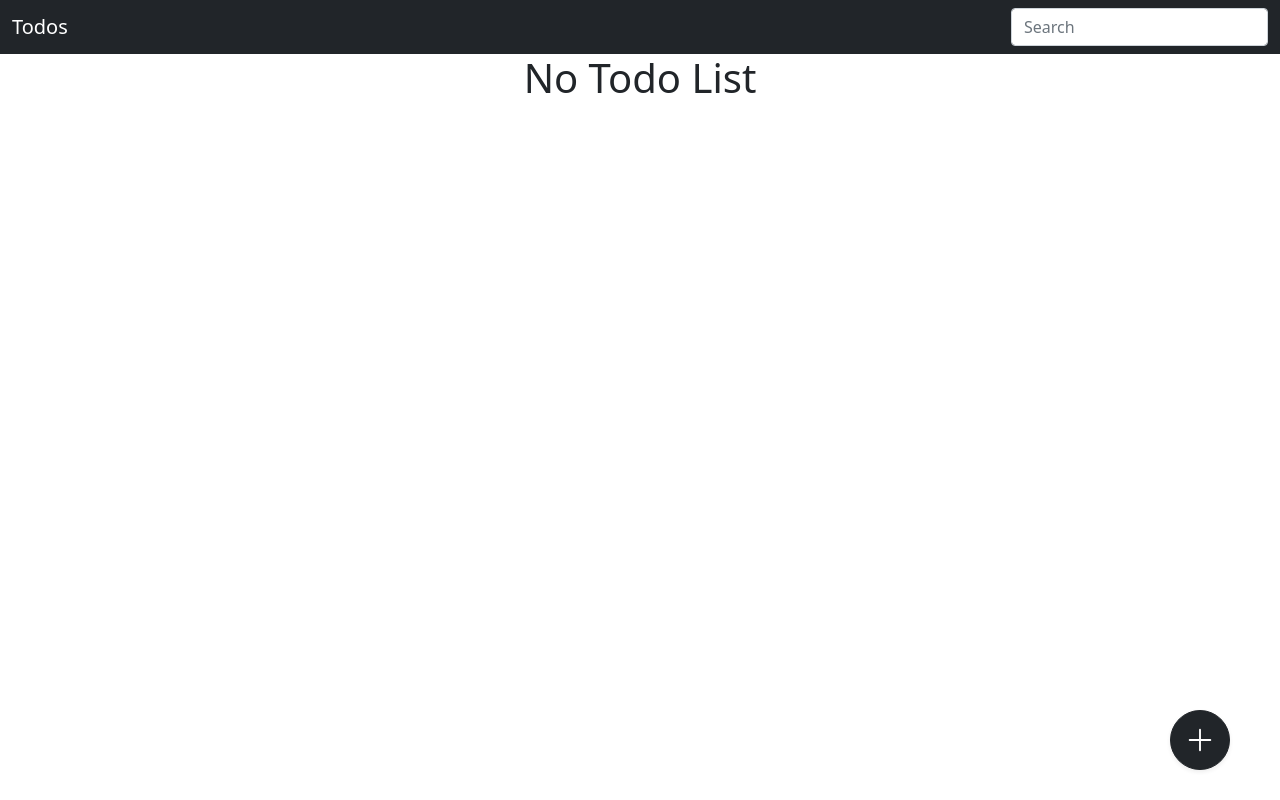
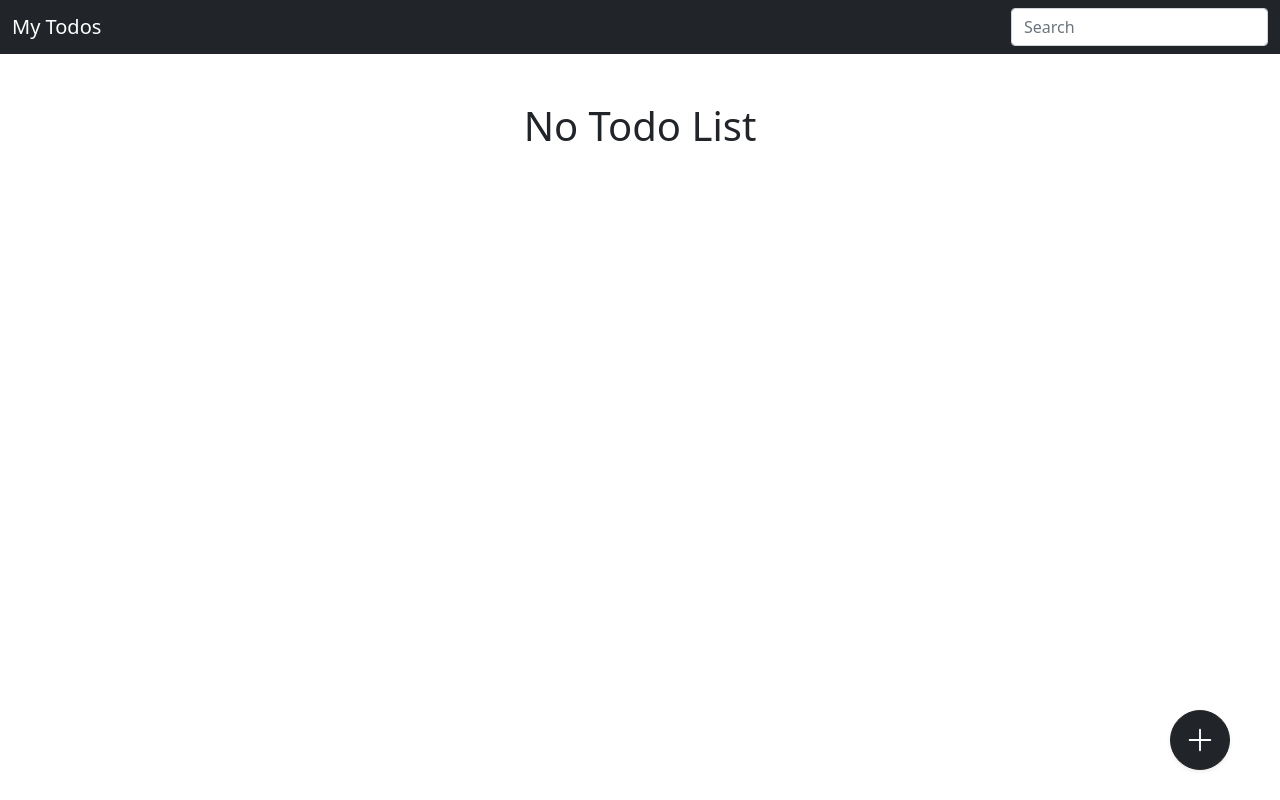
Before and after one commit to FaizanPotrick/Handy-Notes, a React (Create React App) app: page / in a window 1280 px wide. Built offline with nearby package versions, Linux system fonts and the light colour scheme.

Commit message:
Update My Todos

```diff
--- a/package.json
+++ b/package.json
@@ -1,5 +1,5 @@
 {
-  "name": "todos",
+  "name": "mytodos",
   "homepage": "https://faizanpotrick.github.io/Todos",
   "version": "0.1.0",
   "private": true,
--- a/public/index.html
+++ b/public/index.html
@@ -3,12 +3,13 @@
 
 <head>
   <meta charset="utf-8" />
+  <link rel="icon" href="%PUBLIC_URL%/favicon.png" />
   <meta name="viewport" content="width=device-width, initial-scale=1" />
   <meta name="theme-color" content="#000000" />
   <meta name="description" content="Web site created using create-react-app" />
   <link href="https://cdn.jsdelivr.net/npm/bootstrap@5.0.2/dist/css/bootstrap.min.css" rel="stylesheet"
     integrity="sha384-EVSTQN3/azprG1Anm3QDgpJLIm9Nao0Yz1ztcQTwFspd3yD65VohhpuuCOmLASjC" crossorigin="anonymous">
-  <title>Todos App</title>
+  <title>My Todos App</title>
 </head>
 
 <body>
--- a/src/App.js
+++ b/src/App.js
@@ -1,6 +1,5 @@
 import React, { useState, useEffect } from "react";
 import CreateTodos from "./Components/CreateTodos";
-import Navbar from "./Components/Navbar";
 import TodosItem from "./Components/TodosItem";
 import UpdateTodos from "./Components/UpdateTodos";
 
@@ -108,7 +107,20 @@ function App() {
   console.log(search);
   return (
     <div className="overflow-hidden">
-      <Navbar serach={search} searchChange={searchChange} />
+      <nav className="navbar navbar-dark bg-dark">
+        <div className="container-fluid">
+          <h1 className="navbar-brand m-0">My Todos</h1>
+          <form className="d-flex">
+            <input
+              className="form-control"
+              name="search"
+              value={search}
+              placeholder="Search"
+              onChange={searchChange}
+            />
+          </form>
+        </div>
+      </nav>
       <div
         className={`alert alert-${color} position-absolute start-50 translate-middle`}
         style={{ zIndex: "500", top: "4vh" }}
@@ -132,7 +144,9 @@ function App() {
         esubmitHandeler={esubmitHandeler}
       />
       <div className="row justify-content-center">
-        <h1 className="text-center">{todos.length === 0 && "No Todo List"}</h1>
+        <h1 className="text-center mt-5">
+          {todos.length === 0 && "No Todo List"}
+        </h1>
         {todos
           .filter((target) => {
             if (search === "") {
@@ -144,6 +158,8 @@ function App() {
             } else if (
               target.tag.toLowerCase().includes(search.toLowerCase())
             ) {
+              return target;
+            } else {
               return target;
             }
           })
--- a/src/Components/Navbar.js
+++ /dev/null
@@ -1,26 +0,0 @@
-import React from "react";
-
-function Navbar({search,searchChange}) {
-  return (
-    <div>
-      <nav className="navbar navbar-dark bg-dark">
-        <div className="container-fluid">
-          <h1 className="navbar-brand m-0">
-            Todos
-          </h1>
-          <form className="d-flex">
-            <input
-              className="form-control"
-              name="search"
-              value={search}
-              placeholder="Search"
-              onChange={searchChange}
-            />
-          </form>
-        </div>
-      </nav>
-    </div>
-  );
-}
-
-export default Navbar;
```
Also changed, not shown: public/favicon.png (added), public/robots.txt (added), 1 other file (tests, documents, lock files or other folders).
